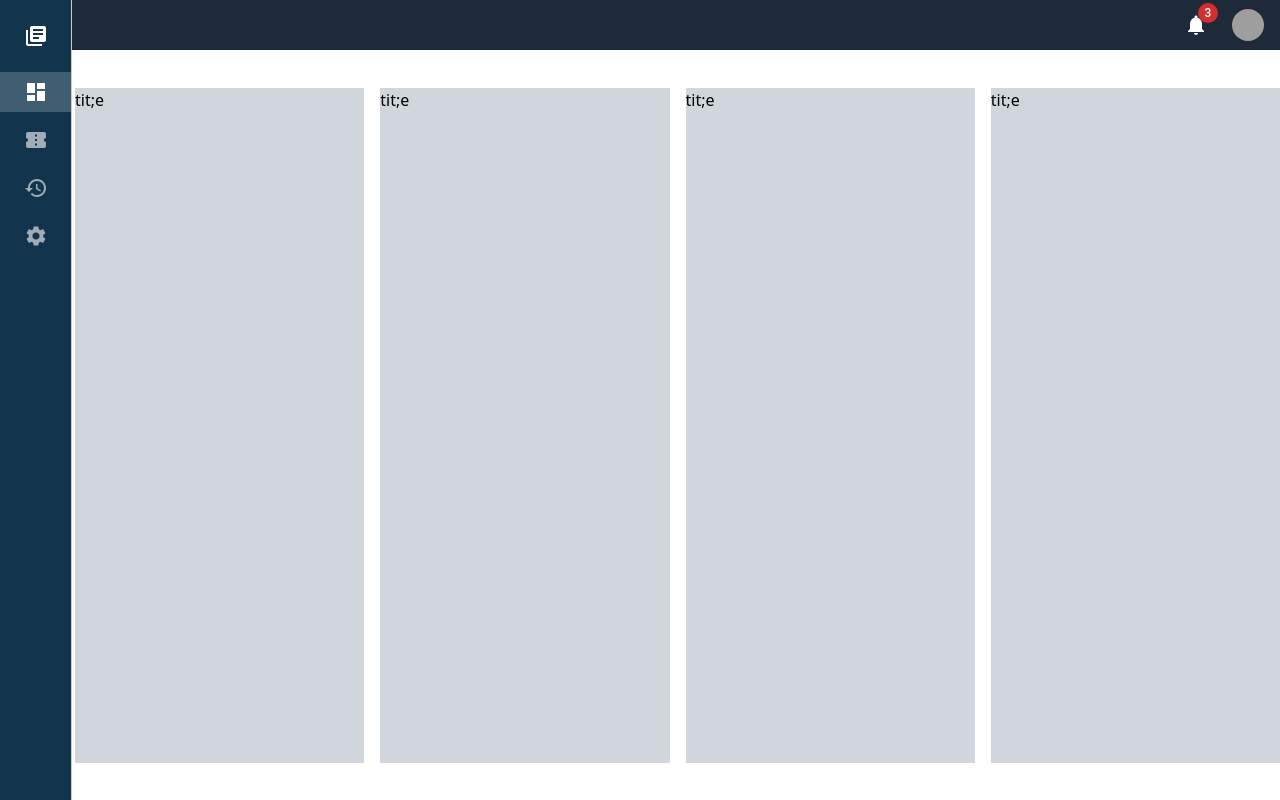
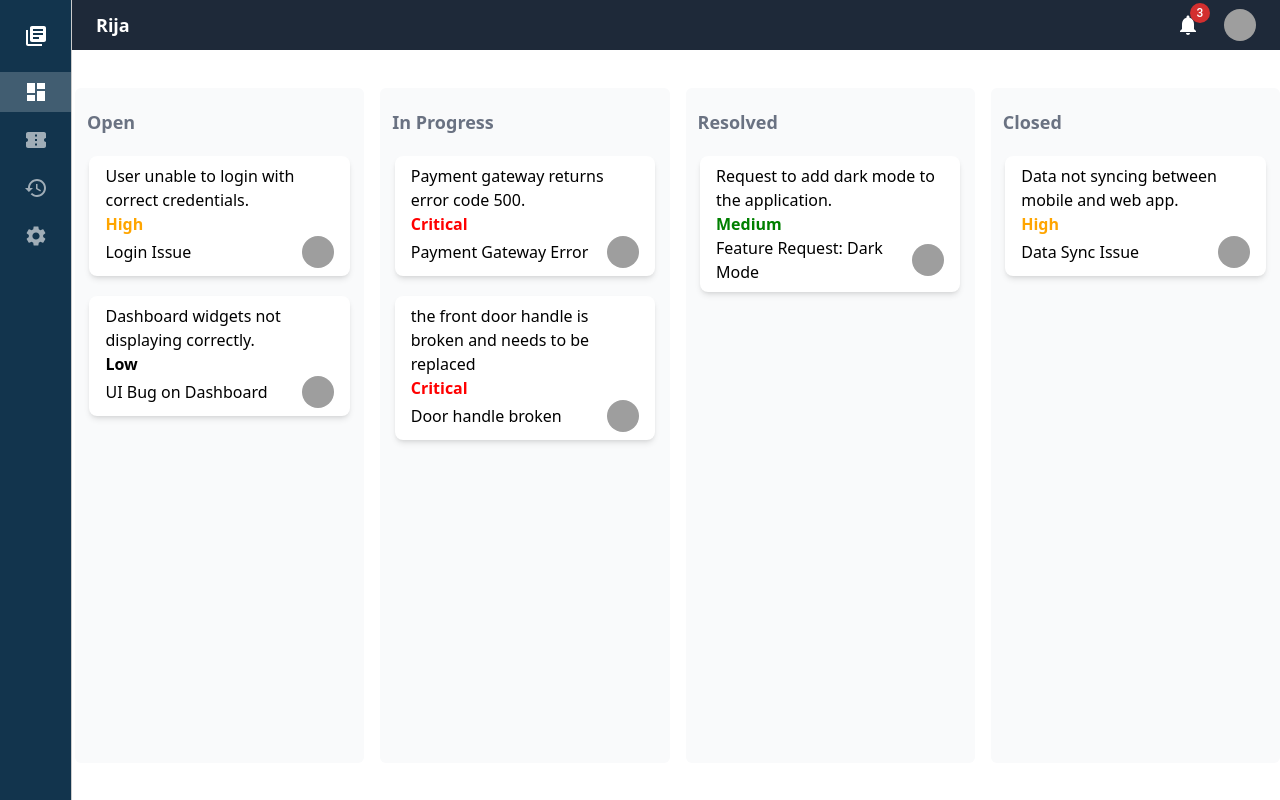
Before and after one commit to Gadisaka/Role-Based-Ticketing-System-Frontend, a React (Vite) app: page /dashboard in a window 1280 px wide. Built offline with nearby package versions, Linux system fonts and the light colour scheme; grey boxes are pictures that could not be loaded.

Commit message:
refactor: enhance agent dashboard with role-based rendering and ticket filtering; update Navbar and add TicketCard component

```diff
--- a/src/App.tsx
+++ b/src/App.tsx
@@ -18,10 +18,12 @@ function App() {
   return (
     <Router>
       <Box className="w-full h-screen flex flex-col">
-        <Box>
-          <Sidebar />
-          <Navbar />
-        </Box>
+        {isAuthenticated && (
+          <Box>
+            <Sidebar />
+            <Navbar />
+          </Box>
+        )}
         <Routes>
           <Route path="/" element={<Home />} />
           <Route
--- a/src/components/agent/agentDashboard.tsx
+++ b/src/components/agent/agentDashboard.tsx
@@ -1,15 +1,26 @@
 import React from "react";
 import Section from "./section";
+import { fakeTickets } from "../../models/Ticket";
 
 const AgentDashboard = () => {
-  const sections = ["Open", "In Progress", "Resolved", "Closed"];
-
   return (
-    <div className="pl-[75px] gap-4 flex justify-center w-full h-full items-center ">
-      <Section />
-      <Section />
-      <Section />
-      <Section />
+    <div className="pl-[175px]  md:pl-[75px] gap-4 flex justify-center w-full h-full items-center overflow-x-scroll ">
+      <Section
+        data={fakeTickets.filter((ticket) => ticket.status === "Open")}
+        sectionTitle="Open"
+      />
+      <Section
+        data={fakeTickets.filter((ticket) => ticket.status === "In Progress")}
+        sectionTitle="In Progress"
+      />
+      <Section
+        data={fakeTickets.filter((ticket) => ticket.status === "Resolved")}
+        sectionTitle="Resolved"
+      />
+      <Section
+        data={fakeTickets.filter((ticket) => ticket.status === "Closed")}
+        sectionTitle="Closed"
+      />
     </div>
   );
 };
--- a/src/components/agent/section.tsx
+++ b/src/components/agent/section.tsx
@@ -1,7 +1,78 @@
 import React from "react";
+// import TicketCard from "../common/TicketCard";
+// import { fakeTickets } from "../../models/Ticket";
+import MoreVertIcon from "@mui/icons-material/MoreVert";
+import { ITicket } from "../../models/Ticket";
+import { Avatar, Button } from "@mui/material";
 
-const Section = ({ title }: string) => {
-  return <div className="w-[300px] h-[90%] bg-gray-300 ">tit;e</div>;
+interface TicketCardProps {
+  data: ITicket[];
+}
+
+const Section = ({
+  data,
+  sectionTitle,
+}: TicketCardProps & { sectionTitle: string }) => {
+  return (
+    <div className="w-[300px] h-[90%] bg-gray-50 rounded-md flex flex-col justify-between items-center ">
+      <div className="w-full py-5 max-h-fit  px-3 ">
+        <h1 className="text-lg text-gray-500 font-semibold">{sectionTitle}</h1>
+      </div>
+      <div className="flex flex-col items-center  h-full overflow-y-scroll gap-5 section">
+        {data.map((ticket, index) => (
+          <div
+            key={index}
+            className="w-[90%] bg-white shadow-md rounded-lg min-h-fit flex p-2 items-start group relative"
+          >
+            <div className="flex-wrap flex-col px-2">
+              <h1>{ticket.description}</h1>
+              <h1 className="font-semibold">
+                <span
+                  style={{
+                    color:
+                      ticket.priority === "Low"
+                        ? "blue-500"
+                        : ticket.priority === "Medium"
+                        ? "green"
+                        : ticket.priority === "High"
+                        ? "orange"
+                        : ticket.priority === "Critical"
+                        ? "red"
+                        : "black",
+                  }}
+                >
+                  {ticket.priority}
+                </span>
+              </h1>
+              <div className="flex justify-between items-center">
+                <h1>{ticket.title}</h1>
+                <Avatar
+                  alt="User Profile"
+                  src="/path-to-user-image.jpg" // Replace with actual user image or state
+                  sx={{ width: 32, height: 32 }}
+                />
+              </div>
+            </div>
+            <Button
+              variant="contained"
+              sx={{
+                display: "none",
+                position: "absolute",
+                top: "8px",
+                right: "8px",
+                backgroundColor: "#12344d",
+                "&:hover": { backgroundColor: "#12344f" },
+                ".group:hover &": { display: "flex" }, // MUI equivalent of `group-hover:flex`
+              }}
+              onClick={() => console.log("bab")}
+            >
+              <MoreVertIcon />
+            </Button>
+          </div>
+        ))}
+      </div>
+    </div>
+  );
 };
 
 export default Section;
--- a/src/components/auth/signup.tsx
+++ b/src/components/auth/signup.tsx
@@ -14,7 +14,7 @@ const Signup: React.FC = () => {
     return (
       <Box className="flex h-full w-full">
         {/* Left Section with Background */}
-        <Box className="w-1/2 h-full hidden md::flex justify-center items-center relative">
+        <Box className="w-1/2 h-full hidden md:flex justify-center items-center relative">
           <img
             src={bg}
             alt="bg"
--- a/src/components/common/Navbar.tsx
+++ b/src/components/common/Navbar.tsx
@@ -5,10 +5,10 @@ import NotificationsIcon from "@mui/icons-material/Notifications";
 
 const Navbar = () => {
   return (
-    <nav className="h-[50px] bg-gray-800 text-white flex items-center justify-between px-4 w-full">
+    <nav className="h-[50px] bg-gray-800 text-white flex items-center justify-between pl-24 px-6 w-full">
       {/* Left Side - Logo or Home Link */}
       <Link to="/" className="text-lg font-semibold">
-        Home
+        Rija
       </Link>
 
       {/* Right Side - Notifications & Avatar */}
--- /dev/null
+++ b/src/components/common/TicketCard.tsx
@@ -0,0 +1,63 @@
+import { Avatar, Button } from "@mui/material";
+import MoreVertIcon from "@mui/icons-material/MoreVert";
+import React from "react";
+import { ITicket } from "../../models/Ticket";
+
+interface TicketCardProps {
+  data: ITicket;
+}
+
+const TicketCard = ({ data }: TicketCardProps) => {
+  return (
+    <div className="w-[90%] bg-white shadow-md rounded-lg min-h-fit flex p-2 items-start group relative">
+      <div className="flex-wrap flex-col px-2">
+        <h1>{data.description}</h1>
+        <h1 className="font-semibold">
+          <span
+            style={{
+              color:
+                data.priority === "Low"
+                  ? "blue-500"
+                  : data.priority === "Medium"
+                  ? "green"
+                  : data.priority === "High"
+                  ? "orange"
+                  : data.priority === "Critical"
+                  ? "red"
+                  : "black",
+            }}
+          >
+            {data.priority}
+          </span>
+        </h1>
+        <div className="flex justify-between items-center">
+          <h1>{data.title}</h1>
+          <Avatar
+            alt="User Profile"
+            src="/path-to-user-image.jpg" // Replace with actual user image or state
+            sx={{ width: 32, height: 32 }}
+          />
+        </div>
+      </div>
+
+      {/* Button - Fix applied here */}
+      <Button
+        variant="contained"
+        sx={{
+          display: "none",
+          position: "absolute",
+          top: "8px",
+          right: "8px",
+          backgroundColor: "#12344d",
+          "&:hover": { backgroundColor: "#12344f" },
+          ".group:hover &": { display: "flex" }, // MUI equivalent of `group-hover:flex`
+        }}
+        onClick={() => console.log("bab")}
+      >
+        <MoreVertIcon />
+      </Button>
+    </div>
+  );
+};
+
+export default TicketCard;
--- a/src/index.css
+++ b/src/index.css
@@ -5,3 +5,12 @@ body {
   padding: 0;
   box-sizing: border-box;
 }
+
+.section {
+  overflow: auto;
+  scrollbar-width: none; /* Firefox */
+}
+
+.section::-webkit-scrollbar {
+  display: none; /* Chrome, Safari */
+}
--- /dev/null
+++ b/src/models/Ticket.ts
@@ -0,0 +1,162 @@
+export interface ITicketHistory {
+  action: "created" | "updated" | "assigned" | "closed";
+  user: string;
+  timestamp: Date;
+}
+
+export interface ITicket {
+  title: string;
+  description: string;
+  status: "Open" | "In Progress" | "Resolved" | "Closed";
+  priority: "Low" | "Medium" | "High" | "Critical";
+  companyName: string;
+  customerName: string;
+  agent?: string;
+  history: ITicketHistory[];
+  attachments?: string[];
+  deadline?: Date;
+  tags?: string[];
+}
+
+export const fakeTickets: ITicket[] = [
+  {
+    title: "Login Issue",
+    description: "User unable to login with correct credentials.",
+    status: "Open",
+    priority: "High",
+    companyName: "TechCorp",
+    customerName: "John Doe",
+    history: [
+      {
+        action: "created",
+        user: "John Doe",
+        timestamp: new Date(),
+      },
+    ],
+  },
+  {
+    title: "Payment Gateway Error",
+    description: "Payment gateway returns error code 500.",
+    status: "In Progress",
+    priority: "Critical",
+    companyName: "ShopEase",
+    customerName: "Jane Smith",
+    agent: "Agent A",
+    history: [
+      {
+        action: "created",
+        user: "Jane Smith",
+        timestamp: new Date(),
+      },
+      {
+        action: "assigned",
+        user: "Admin",
+        timestamp: new Date(),
+      },
+    ],
+    attachments: ["error_screenshot.png"],
+  },
+  {
+    title: "Door handle broken",
+    description: "the front door handle is broken and needs to be replaced",
+    status: "In Progress",
+    priority: "Critical",
+    companyName: "ShopEase",
+    customerName: "Jane Smith",
+    agent: "Agent A",
+    history: [
+      {
+        action: "created",
+        user: "Jane Smith",
+        timestamp: new Date(),
+      },
+      {
+        action: "assigned",
+        user: "Admin",
+        timestamp: new Date(),
+      },
+    ],
+    attachments: ["error_screenshot.png"],
+  },
+  {
+    title: "Feature Request: Dark Mode",
+    description: "Request to add dark mode to the application.",
+    status: "Resolved",
+    priority: "Medium",
+    companyName: "Innovatech",
+    customerName: "Alice Johnson",
+    agent: "Agent B",
+    history: [
+      {
+        action: "created",
+        user: "Alice Johnson",
+        timestamp: new Date(),
+      },
+      {
+        action: "assigned",
+        user: "Admin",
+        timestamp: new Date(),
+      },
+      {
+        action: "updated",
+        user: "Agent B",
+        timestamp: new Date(),
+      },
+      {
+        action: "closed",
+        user: "Agent B",
+        timestamp: new Date(),
+      },
+    ],
+    tags: ["feature-request", "UI"],
+  },
+  {
+    title: "Data Sync Issue",
+    description: "Data not syncing between mobile and web app.",
+    status: "Closed",
+    priority: "High",
+    companyName: "SyncSolutions",
+    customerName: "Bob Brown",
+    agent: "Agent C",
+    history: [
+      {
+        action: "created",
+        user: "Bob Brown",
+        timestamp: new Date(),
+      },
+      {
+        action: "assigned",
+        user: "Admin",
+        timestamp: new Date(),
+      },
+      {
+        action: "updated",
+        user: "Agent C",
+        timestamp: new Date(),
+      },
+      {
+        action: "closed",
+        user: "Agent C",
+        timestamp: new Date(),
+      },
+    ],
+    attachments: ["sync_log.txt"],
+    deadline: new Date(new Date().setDate(new Date().getDate() + 7)),
+  },
+  {
+    title: "UI Bug on Dashboard",
+    description: "Dashboard widgets not displaying correctly.",
+    status: "Open",
+    priority: "Low",
+    companyName: "WebWidgets",
+    customerName: "Charlie Davis",
+    history: [
+      {
+        action: "created",
+        user: "Charlie Davis",
+        timestamp: new Date(),
+      },
+    ],
+    tags: ["bug", "UI"],
+  },
+];
```
